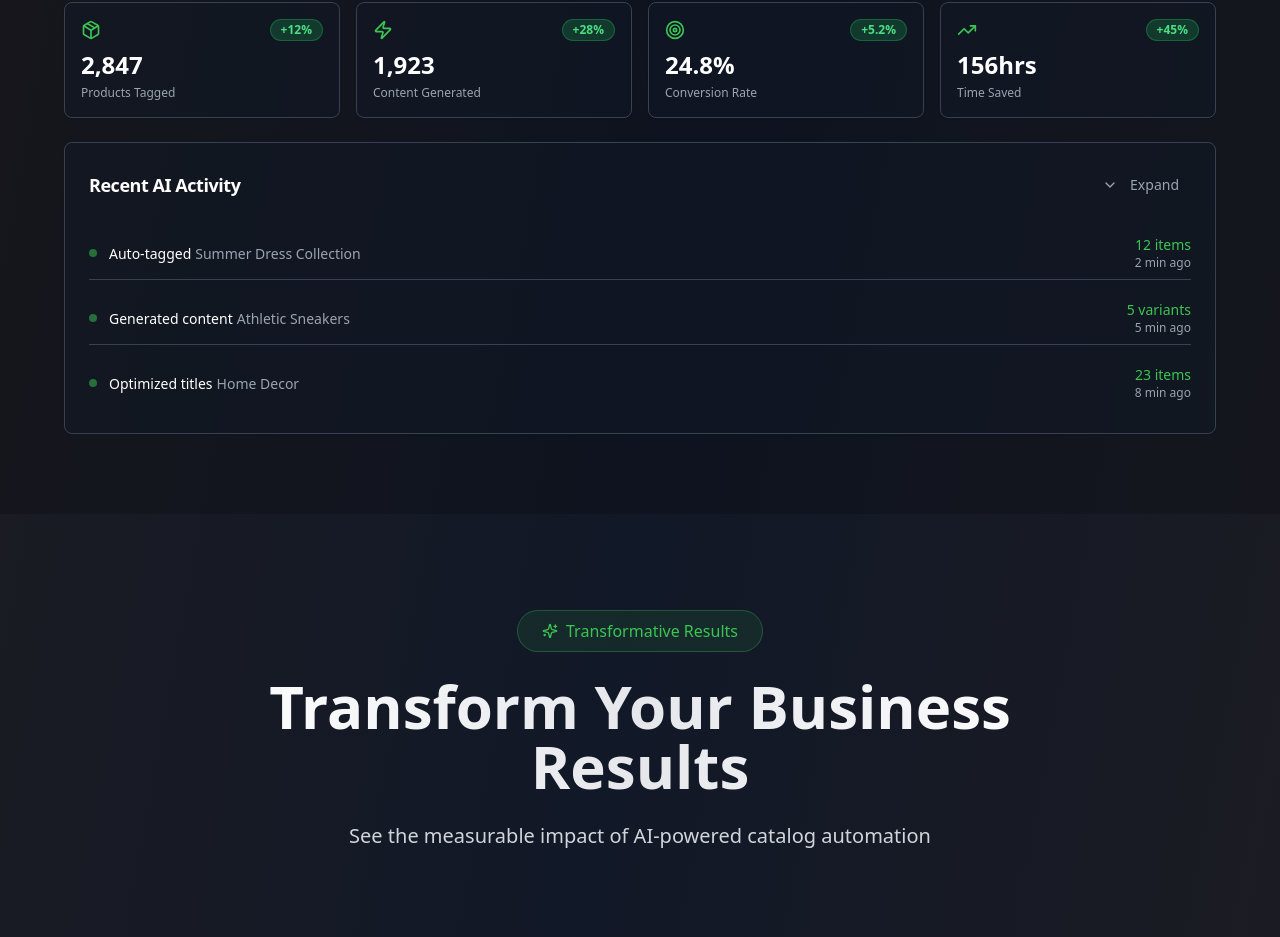
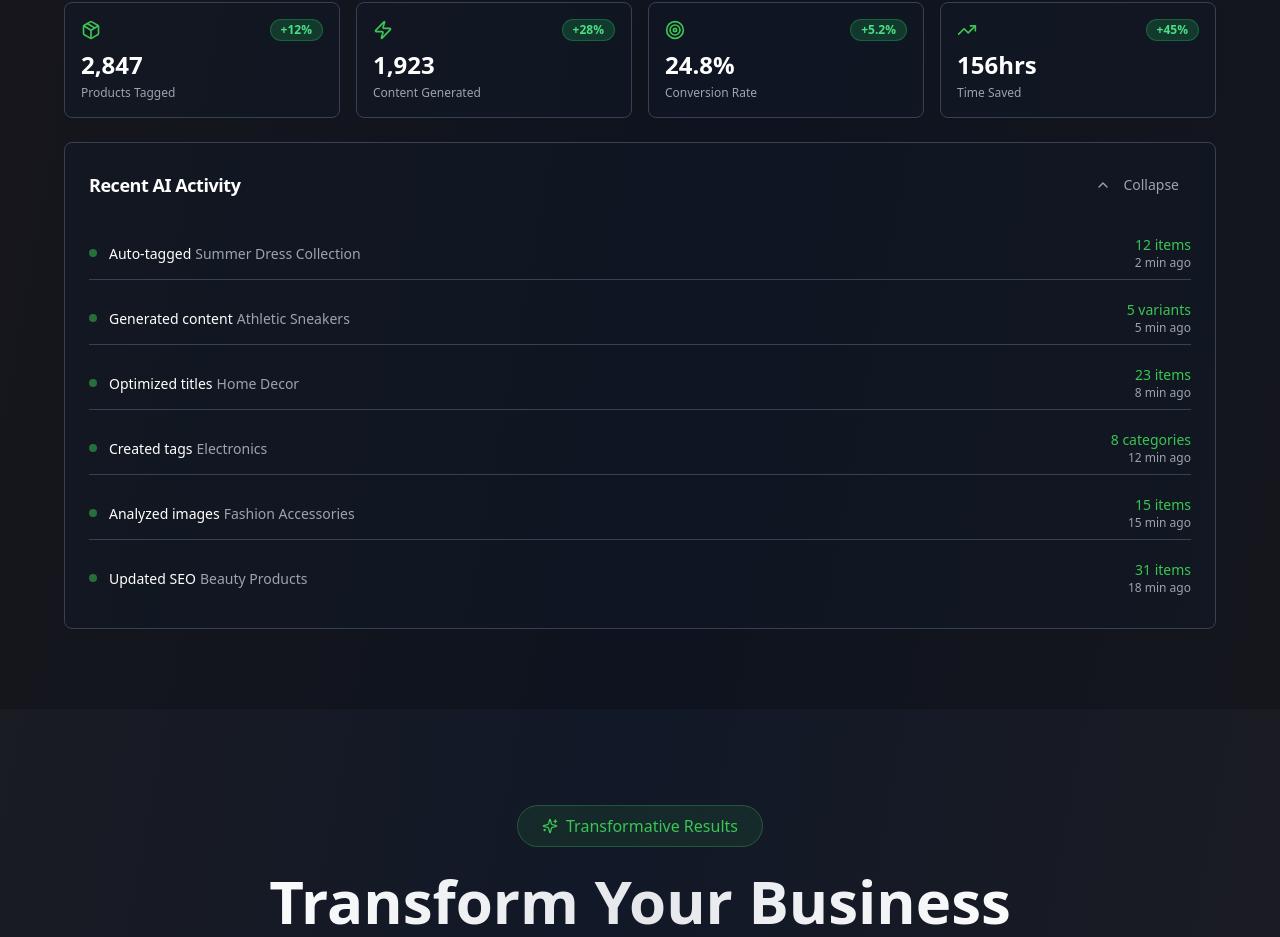
Before and after one commit to LaxmisettiKarthik/genie-site-builder, a React (Vite) app: page / in a window 1280 px wide. Shown: the part 2894-3831 px from the top of the page. Built offline with nearby package versions, Linux system fonts and the light colour scheme.

Commit message:
Fix: Recent AI Activity expand/collapse
- Updated the rendering logic to show all 6 items when expanded and 0 when collapsed.
- Changed button text and initial state to reflect the new behavior.
- Ensured the chevron icons properly reflect the current state.

```diff
--- a/src/components/RetailDashboard.tsx
+++ b/src/components/RetailDashboard.tsx
@@ -8,7 +8,7 @@ import AnimatedNumber from "./AnimatedNumber";
 
 const RetailDashboard = () => {
   const [showAnalyticsDemo, setShowAnalyticsDemo] = useState(false);
-  const [isActivityExpanded, setIsActivityExpanded] = useState(false);
+  const [isActivityExpanded, setIsActivityExpanded] = useState(true);
   const [interactionCount, setInteractionCount] = useState(0);
 
   // Simulate real-time updates based on interactions
@@ -220,10 +220,10 @@ const RetailDashboard = () => {
             </Button>
           </div>
         </CardHeader>
+        {isActivityExpanded && (
           <CardContent className="p-6 pt-0">
             <div className="space-y-3">
-            {/* Show different number of items based on expanded state */}
-            {(isActivityExpanded ? recentActivity : recentActivity.slice(0, 3)).map((activity, index) => (
+              {recentActivity.map((activity, index) => (
                 <div key={index} className="flex items-center justify-between py-2 border-b border-gray-700 last:border-b-0">
                   <div className="flex items-center gap-3">
                     <div className="w-2 h-2 bg-[#3BC553] rounded-full animate-pulse"></div>
@@ -240,6 +240,7 @@ const RetailDashboard = () => {
               ))}
             </div>
           </CardContent>
+        )}
       </Card>
     </div>
   );
```
Lines whose indentation alone changed are shown as unchanged.
